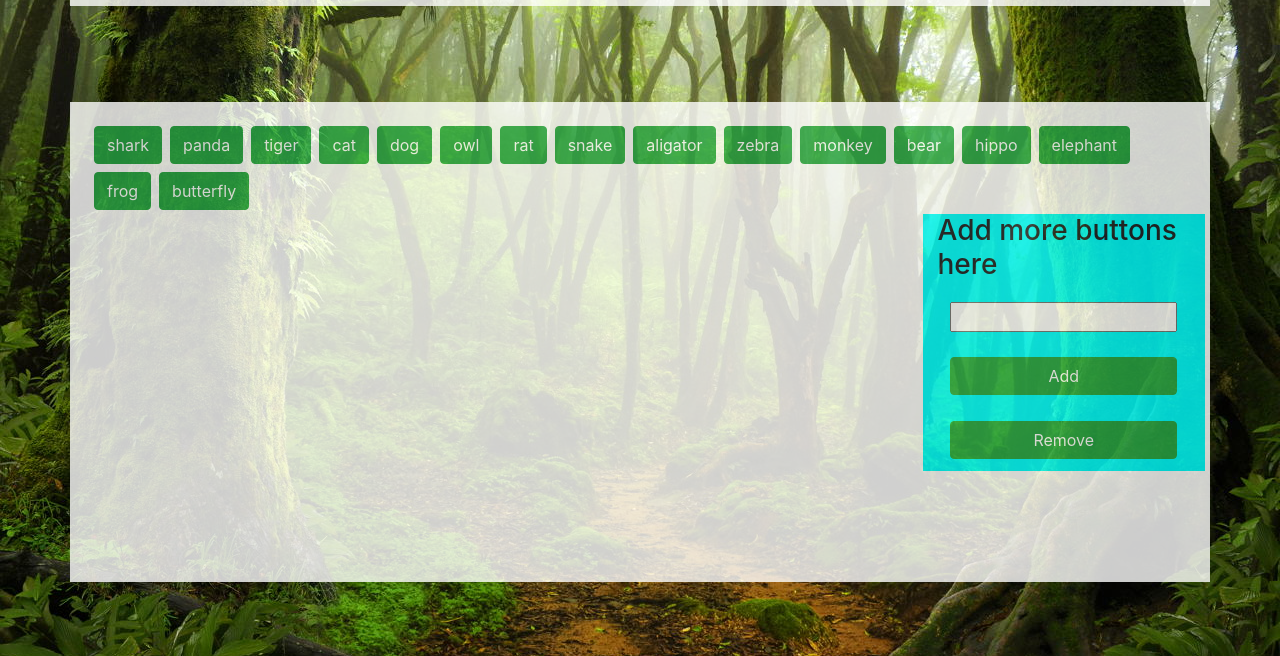
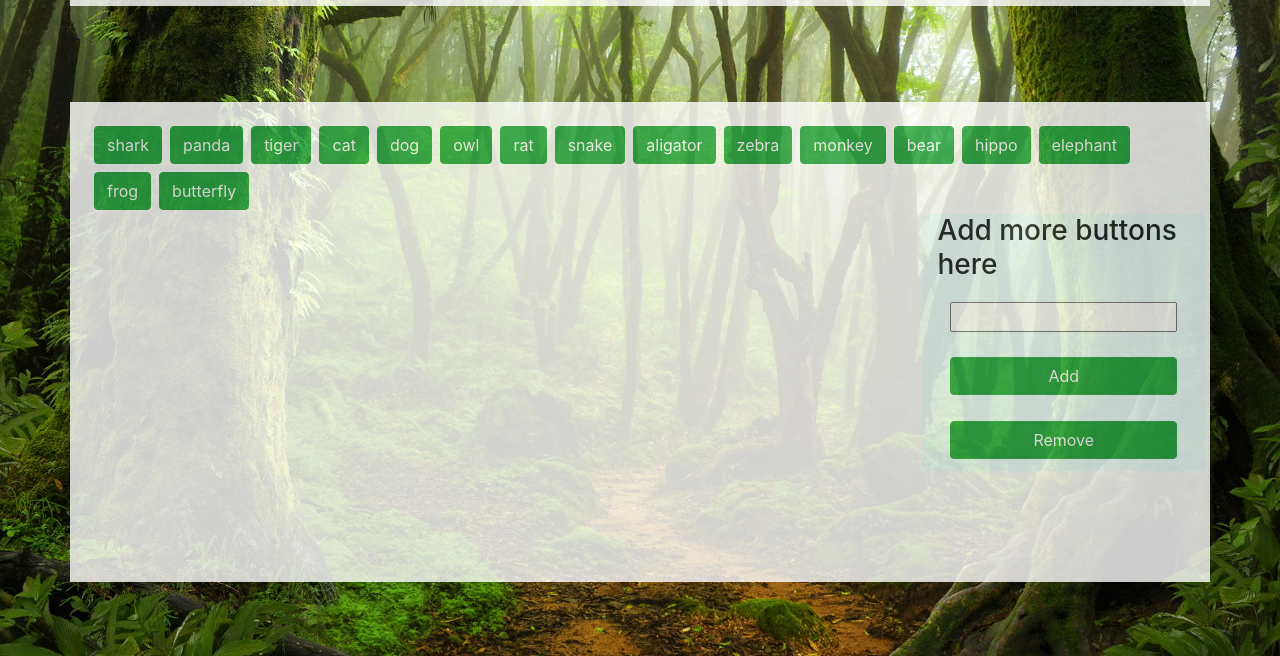
Before and after one commit to kimkablitz/Giphy-API, a plain HTML site: page index.html in a window 1280 px wide. Shown: the part 144-800 px from the top of the page. Drawn offline with nearby package versions, Linux system fonts and the light colour scheme.

Commit message:
color change

```diff
--- a/assets/css/style.css
+++ b/assets/css/style.css
@@ -25,7 +25,7 @@ html, body {
 
 }
 #input-box{
-    background-color: aqua;
+    background-color:azure;
 }
 #action-input{
     width:100%;
```
